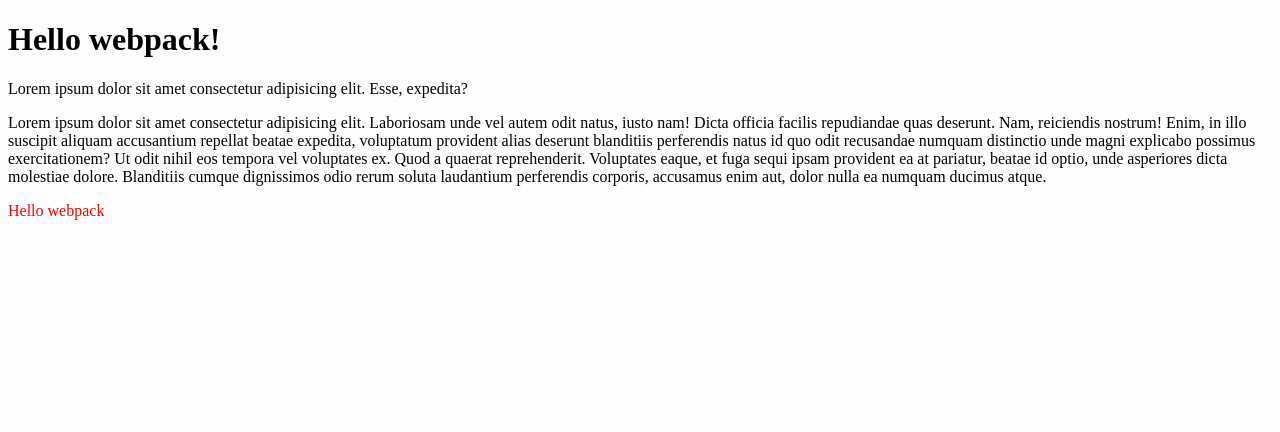
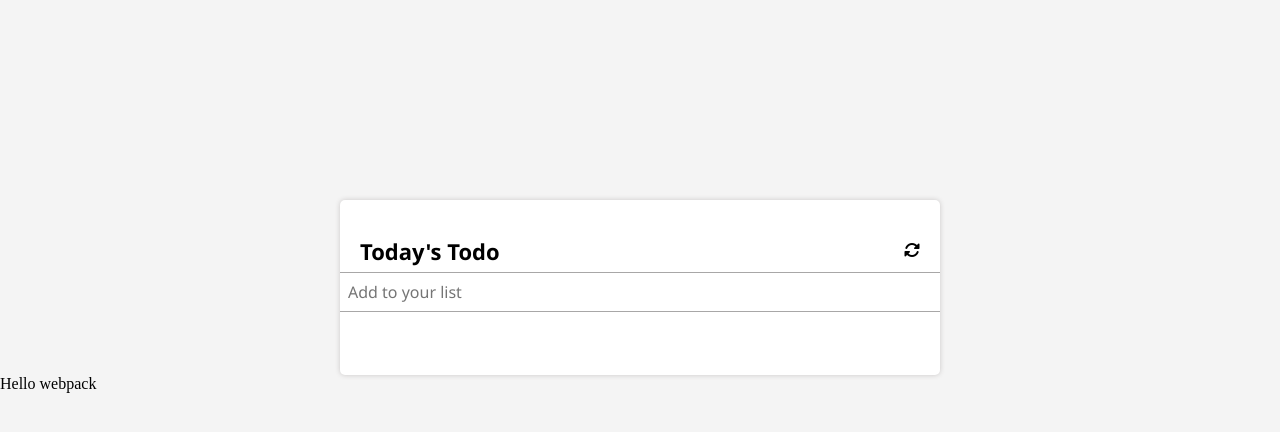
Before and after one commit to DiamondNath07/ToDo-App, a website built with webpack: page webpack-demo/src/index.html in a window 1280 px wide. Built offline with nearby package versions, Linux system fonts and the light colour scheme.

Commit message:
create form with html and css

```diff
--- a/webpack-demo/src/index.html
+++ b/webpack-demo/src/index.html
@@ -1,13 +1,54 @@
 <!DOCTYPE html>
 <html lang="en">
-<head>
-    <meta charset="UTF-8">
-    <meta name="viewport" content="width=device-width, initial-scale=1.0">
-    <title>Wbpack Exercise</title>
-</head>
-<body>
-    <h1>Hello webpack!</h1>
-    <p>Lorem ipsum dolor sit amet consectetur adipisicing elit. Esse, expedita?</p>
-    <p>Lorem ipsum dolor sit amet consectetur adipisicing elit. Laboriosam unde vel autem odit natus, iusto nam! Dicta officia facilis repudiandae quas deserunt. Nam, reiciendis nostrum! Enim, in illo suscipit aliquam accusantium repellat beatae expedita, voluptatum provident alias deserunt blanditiis perferendis natus id quo odit recusandae numquam distinctio unde magni explicabo possimus exercitationem? Ut odit nihil eos tempora vel voluptates ex. Quod a quaerat reprehenderit. Voluptates eaque, et fuga sequi ipsam provident ea at pariatur, beatae id optio, unde asperiores dicta molestiae dolore. Blanditiis cumque dignissimos odio rerum soluta laudantium perferendis corporis, accusamus enim aut, dolor nulla ea numquam ducimus atque.</p>
-</body>
+  <head>
+    <meta charset="UTF-8" />
+    <meta name="viewport" content="width=device-width, initial-scale=1.0" />
+    <title>Todo-App</title>
+    <link
+      rel="stylesheet"
+      href="https://cdnjs.cloudflare.com/ajax/libs/font-awesome/6.2.0/css/all.min.css"
+      integrity="sha512-xh6O/CkQoPOWDdYTDqeRdPCVd1SpvCA9XXcUnZS2FmJNp1coAFzvtCN9BmamE+4aHK8yyUHUSCcJHgXloTyT2A=="
+      crossorigin="anonymous"
+      referrerpolicy="no-referrer"
+    />
+  </head>
+  <body>
+    <main>
+      <article class="grocery-wrapper">
+        <p class="alert"></p>
+        <header class="heading">
+          <h2 class="grocery-title">Today's Todo</h2>
+          <span><i class="fa-solid fa-rotate"></i></span>
+        </header>
+        <form class="grocery-form">
+          <input
+            type="text"
+            class="grocery-item"
+            placeholder="Add to your list"
+          />
+        </form>
+        <div class="grocery-container">
+          <div class="grocery-list"></div>
+          <button class="clear-list">clear items</button>
+        </div>
+      </article>
+    </main>
+
+    <script type="module" src="./index.js"></script>
+  </body>
 </html>
+<!-- <!DOCTYPE html>
+<html lang="en">
+  <head>
+    <meta charset="UTF-8" />
+    <meta http-equiv="X-UA-Compatible" content="IE=edge" />
+    <meta name="viewport" content="width=device-width, initial-scale=1.0" />
+    <link rel="stylesheet" href="./styles.css" />
+
+    <title>Grocery_App</title>
+  </head>
+  <body>
+
+    <script src="./app.js"></script>
+  </body>
+</html> -->
--- a/webpack-demo/src/index.js
+++ b/webpack-demo/src/index.js
@@ -12,3 +12,5 @@
 }
 
 document.body.appendChild(component());
+
+// my code
--- a/webpack-demo/src/style.css
+++ b/webpack-demo/src/style.css
@@ -1,7 +1,144 @@
-body {
-    background-color: #fefefe;
+* {
+  margin: 0;
+  padding: 0;
+  box-sizing: border-box;
 }
 
-.hello {
-  color: red;
+body {
+  background-color: #f4f4f4;
 }
+
+main {
+  margin: 200px 10px 0 10px;
+}
+
+.grocery-wrapper {
+  max-width: 600px;
+  margin: 0 auto;
+  background-color: #fff;
+  box-shadow: 0 0 5px #c9c6c6;
+  padding: 30px 0;
+  border-radius: 5px;
+  /* position: relative; */
+}
+
+.alert {
+  width: 70%;
+  margin: 0 auto;
+  border: none;
+  border-radius: 5px;
+  text-align: center;
+  padding: 2px 0;
+  color: #fff;
+  font-family: 'Segoe UI', Tahoma, Geneva, Verdana, sans-serif;
+  text-transform: capitalize;
+  position: absolute;
+
+  top: 150px;
+}
+
+.alert-danger {
+  display: block;
+  background-color: rgba(247, 176, 176, 0.438);
+  color: rgb(114, 4, 4);
+}
+
+.alert-success {
+  display: block;
+  background-color: rgb(195, 235, 195);
+  color: rgb(3, 97, 3);
+}
+
+.heading {
+  display: flex;
+  justify-content: space-between;
+  align-items: center;
+  border-bottom: 1px solid #777575a2;
+  padding: 0 20px;
+}
+
+.grocery-title {
+  font-family: 'Segoe UI', Tahoma, Geneva, Verdana, sans-serif;
+
+  font-size: 22px;
+  line-height: 42px;
+}
+
+.grocery-form {
+  position: relative;
+  margin-bottom: 15px;
+  border-bottom: 1px solid #777575a2;
+}
+
+.grocery-item {
+  padding: 8px;
+  width: 80%;
+  margin: 0 auto;
+  font-size: 16px;
+  font-family: 'Segoe UI', Tahoma, Geneva, Verdana, sans-serif;
+  border: none;
+  outline: none;
+}
+
+.grocery-container {
+  text-align: center;
+  visibility: hidden;
+  /* border-bottom: 1px solid #777575a2; */
+}
+
+.show-container {
+  visibility: visible;
+}
+
+/* .grocery-list {
+  display: none;
+} */
+
+/* .show-grocery-list {
+  display: block;
+} */
+
+.listed-item {
+  display: flex;
+  justify-content: space-between;
+  /* margin: 0 20px; */
+  padding: 0 20px;
+  margin-bottom: 15px;
+  border-bottom: 1px solid #777575a2;
+
+}
+
+.selected-item {
+  font-family: 'Segoe UI', Tahoma, Geneva, Verdana, sans-serif;
+  font-size: 16px;
+  line-height: 24px;
+  letter-spacing: 0.8px;
+  text-transform: capitalize;
+}
+
+.edit-btn,
+.close-btn {
+  color: #777575;
+  background-color: transparent;
+  border: none;
+}
+
+.close-btn {
+  color: #777575;
+}
+
+.clear-list {
+  text-align: center;
+
+  font-family: 'Segoe UI', Tahoma, Geneva, Verdana, sans-serif;
+  letter-spacing: 2px;
+  background-color: transparent;
+  border: none;
+}
+@media screen and (min-width: 768px) {
+  .alert {
+    max-width: 40%;
+    margin: 0 auto;
+    left: 415px;
+  }
+}
```
